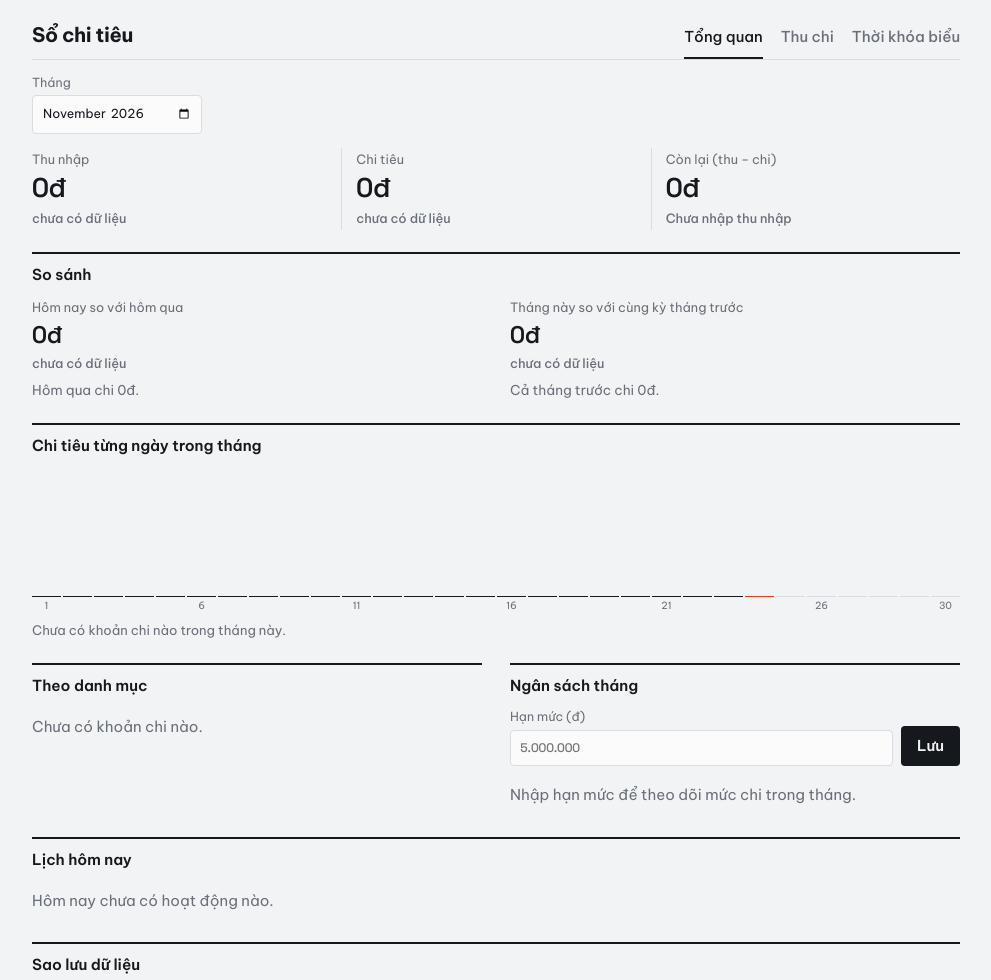
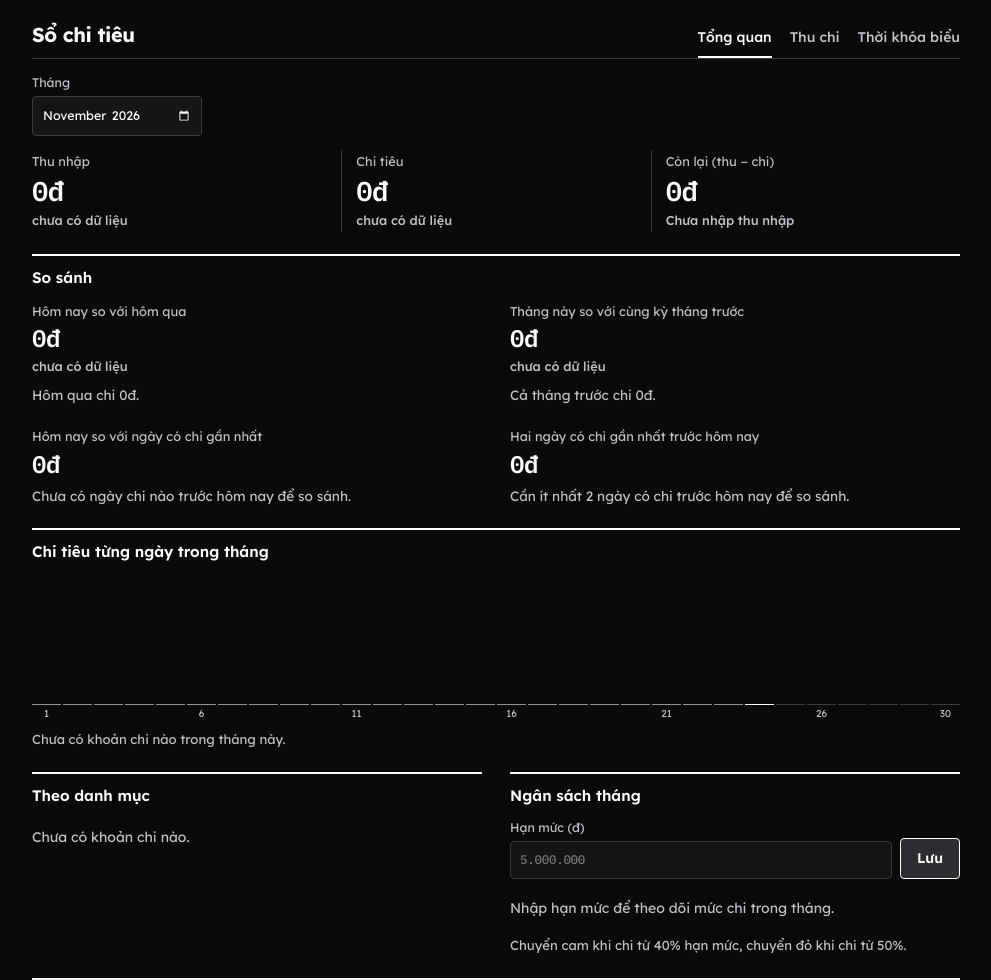
Before and after one commit to mamba436/so-chi-tieu, a plain HTML site: page index.html in a window 1280 px wide. Shown: the top 980 px of the page, without its empty margins (144-1135 px from the left). Drawn offline with Linux system fonts and the light colour scheme.

Commit message:
Add files via upload

```diff
--- a/index.html
+++ b/index.html
@@ -4,15 +4,15 @@
 <meta charset="utf-8">
 <meta name="viewport" content="width=device-width, initial-scale=1, viewport-fit=cover">
 <title>Sổ chi tiêu &amp; lịch tuần</title>
-<link rel="stylesheet" href="https://fonts.googleapis.com/css2?family=Be+Vietnam+Pro:wght@400;500;600;700&family=Space+Grotesk:wght@500;600;700&display=swap">
+<link rel="stylesheet" href="https://fonts.googleapis.com/css2?family=Lexend:wght@400;500;600;700&family=IBM+Plex+Mono:wght@500;600&display=swap">
 <style>
-:root{--bg:#f2f3f5;--surf:#fbfbfc;--ink:#15181d;--mute:#6a7078;--line:#d9dce1;--bad:#d4412a;--good:#14825d;--warn:#b7791f;
+:root{color-scheme:dark;--bg:#0a0a0b;--surf:#151517;--ink:#ffffff;--mute:#c2c2c8;--line:#3a3a3f;--red:#ff4d4f;--orange:#ffa53a;--bad:#ff4d4f;--good:#ff4d4f;--warn:#ff4d4f;
 box-sizing:border-box;padding-top:env(safe-area-inset-top,0px);padding-bottom:env(safe-area-inset-bottom,0px)}
-@media (prefers-color-scheme:dark){:root:not([data-theme="light"]){--bg:#101216;--surf:#171a20;--ink:#eceef1;--mute:#8d949d;--line:#2a2f37;--bad:#ef7a64;--good:#3fc18f;--warn:#e0b04a;color-scheme:dark}}
-:root[data-theme="dark"]{--bg:#101216;--surf:#171a20;--ink:#eceef1;--mute:#8d949d;--line:#2a2f37;--bad:#ef7a64;--good:#3fc18f;--warn:#e0b04a;color-scheme:dark}
+
+
 *{box-sizing:border-box}html{scroll-padding-top:env(safe-area-inset-top,0px)}
-body{margin:0;background:var(--bg);color:var(--ink);font:15px/1.5 "Be Vietnam Pro","Segoe UI",system-ui,sans-serif}
-.n{font-family:"Space Grotesk","Be Vietnam Pro",system-ui,sans-serif;font-variant-numeric:tabular-nums;letter-spacing:-.01em}
+body{margin:0;background:var(--bg);color:var(--ink);font:14px/1.6 "Lexend","Segoe UI",system-ui,sans-serif}
+.n{font-family:"IBM Plex Mono",ui-monospace,Consolas,monospace;font-variant-numeric:tabular-nums;letter-spacing:-.02em}
 .wrap{max-width:960px;margin:0 auto;padding:18px 16px 40px}
 header{display:flex;align-items:baseline;justify-content:space-between;gap:12px;flex-wrap:wrap;border-bottom:1px solid var(--line);margin-bottom:6px}
 h1{font-size:1.25rem;font-weight:700;margin:0;letter-spacing:-.02em}
@@ -26,9 +26,9 @@ h2{font-size:.95rem;font-weight:600;margin:0 0 10px}
 .strip{display:grid;grid-template-columns:repeat(3,1fr);margin-top:14px}
 .strip>div{padding:0 14px;border-left:1px solid var(--line)}.strip>div:first-child{padding-left:0;border:0}
 .strip small,.lbl{color:var(--mute);font-size:.8rem}
-.big{display:block;font-size:1.7rem;font-weight:600;line-height:1.2;margin:2px 0}
+.big{display:block;font-size:1.7rem;font-weight:600;line-height:1.2;margin:2px 0;color:var(--ink)}
 @media(max-width:560px){.big{font-size:1.15rem}.strip>div{padding:0 8px}}
-.d{font-size:.8rem;font-weight:500;color:var(--mute)}.d.bad{color:var(--bad)}.d.good{color:var(--good)}
+.d{font-size:.8rem;font-weight:500;color:var(--mute)}.d.bad,.d.good{color:var(--ink)}
 .two{display:grid;grid-template-columns:1fr;gap:18px}
 @media(min-width:720px){.two{grid-template-columns:1fr 1fr;gap:28px}}
 .cmp .big{font-size:1.5rem}
@@ -36,14 +36,14 @@ h2{font-size:.95rem;font-weight:600;margin:0 0 10px}
 .row,form{display:flex;gap:8px;flex-wrap:wrap;align-items:end}
 label{display:flex;flex-direction:column;font-size:.78rem;color:var(--mute);gap:3px;flex:1 1 120px}
 input,select{font:inherit;color:var(--ink);background:var(--surf);border:1px solid var(--line);border-radius:4px;padding:8px 9px;width:100%}
-.btn{background:var(--ink);color:var(--bg);border:0;border-radius:4px;padding:9px 16px;font:inherit;font-weight:600;cursor:pointer}
+.btn{background:#2c2c31;color:var(--ink);border:1px solid var(--ink);border-radius:4px;padding:8px 16px;font:inherit;font-weight:600;cursor:pointer}
 table{width:100%;border-collapse:collapse;font-size:.9rem}
 th{font-weight:500;color:var(--mute);text-align:right;padding:4px 0;font-size:.8rem}th:first-child,td:first-child{text-align:left}
 td{padding:7px 0;border-top:1px solid var(--line);text-align:right}
 .chart{display:flex;align-items:flex-end;gap:2px;height:130px;position:relative;margin-top:8px}
 .chart .c{flex:1;height:100%;display:flex;flex-direction:column;justify-content:flex-end;align-items:center;position:relative}
-.chart .b{width:100%;background:var(--ink);min-height:1px}
-.chart .c.t .b{background:var(--bad)}.chart .c.f .b{background:var(--line)}
+.chart .b{width:100%;background:#8f8f98;min-height:1px}
+.chart .c.t .b{background:var(--ink)}.chart .c.f .b{background:var(--line)}
 .chart .c span{position:absolute;bottom:-17px;font-size:.62rem;color:var(--mute)}
 .avg{position:absolute;left:0;right:0;border-top:1px dashed var(--mute);pointer-events:none}
 .avg em{position:absolute;right:0;top:-17px;font-size:.7rem;font-style:normal;color:var(--mute);background:var(--bg);padding:0 3px}
@@ -55,23 +55,26 @@ td{padding:7px 0;border-top:1px solid var(--line);text-align:right}
 .tt{overflow-x:auto;border:1px solid var(--line);background:var(--surf);margin-top:10px}
 .tt-in{display:grid;grid-template-columns:46px repeat(7,minmax(96px,1fr));min-width:760px}
 .hd{padding:7px 4px;text-align:center;font-weight:600;font-size:.85rem;border-bottom:1px solid var(--line)}
-.hd.today{background:var(--ink);color:var(--bg)}
+.hd.today{background:#2c2c31;color:var(--ink);box-shadow:inset 0 -2px 0 var(--ink)}
 .hrs div{height:48px;font-size:.7rem;color:var(--mute);text-align:right;padding:1px 6px}
 .col{position:relative;border-left:1px solid var(--line);height:calc(48px * 17);background:repeating-linear-gradient(transparent 0 47px,var(--line) 47px 48px)}
 .ev{position:absolute;left:2px;right:2px;padding:3px 6px;font:inherit;font-size:.76rem;line-height:1.25;color:var(--ink);overflow:hidden;cursor:pointer;border:0;text-align:left;border-radius:2px}
 .ev small{display:block;color:var(--mute)}
 .hint{color:var(--mute);font-size:.82rem;margin:8px 0 0}
+td.n{color:var(--ink)}
+td.n+td.n{color:var(--mute)}
+.pomo+.row .hint{color:var(--ink)}
 .pomo{display:flex;align-items:center;gap:22px;flex-wrap:wrap}
 .clock{font-size:3.4rem;font-weight:600;line-height:1}
-.m{color:var(--mute);font-size:.85rem}
-.set{display:flex;gap:8px}.set label{flex:0 0 96px}
-.btn.alt{background:none;color:var(--ink);border:1px solid var(--ink)}
+.m{color:var(--ink);font-size:.85rem}
+.set{display:flex;gap:10px;align-items:flex-end}.set label{flex:0 0 138px;color:var(--ink);font-size:.85rem;font-weight:500;white-space:nowrap}.set input{font-size:1rem;font-weight:600;color:var(--ink)}
+.btn.alt{background:none;color:var(--ink);border:1px solid #5a5a60}
 .btn.sm{padding:6px 11px;font-size:.85rem}
 .selbar{display:none;border:1px solid var(--ink);padding:10px 12px;margin-top:14px;gap:10px;flex-wrap:wrap;align-items:center;justify-content:space-between}
 .selbar.on{display:flex}
 .ev.sel1{outline:2px solid var(--ink);z-index:1}
 #toast{position:fixed;left:50%;transform:translateX(-50%);bottom:calc(16px + env(safe-area-inset-bottom,0px));z-index:20;display:flex;flex-direction:column;gap:8px;width:min(440px,calc(100% - 24px))}
-.tst{background:var(--ink);color:var(--bg);padding:12px 14px;border-radius:4px;display:flex;gap:10px;align-items:center;justify-content:space-between}
+.tst{background:#1d1d20;color:var(--ink);border:1px solid var(--ink);padding:12px 14px;border-radius:4px;display:flex;gap:10px;align-items:center;justify-content:space-between}
 .tst .btn{background:var(--bg);color:var(--ink)}
 </style>
 </head>
@@ -100,6 +103,10 @@ td{padding:7px 0;border-top:1px solid var(--line);text-align:right}
       <div><span class="lbl">Hôm nay so với hôm qua</span><span class="big n" id="cTd">0</span><span id="cTdD"></span><p id="cTdP"></p></div>
       <div><span class="lbl" id="cMLbl">Tháng này so với tháng trước</span><span class="big n" id="cMo">0</span><span id="cMoD"></span><p id="cMoP"></p></div>
     </div>
+    <div class="two cmp" style="margin-top:20px">
+      <div><span class="lbl">Hôm nay so với ngày có chi gần nhất</span><span class="big n" id="cNv">0</span><span id="cNd"></span><p id="cNp"></p></div>
+      <div><span class="lbl">Hai ngày có chi gần nhất trước hôm nay</span><span class="big n" id="cPv">0</span><span id="cPd"></span><p id="cPp"></p></div>
+    </div>
   </div>
 
   <div class="blk">
@@ -114,6 +121,7 @@ td{padding:7px 0;border-top:1px solid var(--line);text-align:right}
       <h2>Ngân sách tháng</h2>
       <div class="row"><label>Hạn mức (đ)<input type="text" inputmode="numeric" autocomplete="off" id="budget" class="n" placeholder="5.000.000"></label><button class="btn" id="saveBudget" type="button">Lưu</button></div>
       <div id="budgetView" style="margin-top:10px"></div>
+      <p class="hint">Chuyển cam khi chi từ 40% hạn mức, chuyển đỏ khi chi từ 50%.</p>
     </div>
   </div>
   <div class="blk"><h2>Lịch hôm nay</h2><div id="todayEv"></div></div>
@@ -204,6 +212,7 @@ $("nav").onclick=function(e){var t=e.target.dataset.t;if(!t)return;
 function prevM(m){var p=m.split("-");var d=new Date(+p[0],+p[1]-2,1);return d.getFullYear()+"-"+pad(d.getMonth()+1)}
 function sum(type,pred){var s=0;S.tx.forEach(function(t){if(t.type===type&&pred(t))s+=t.amt});return s}
 function inM(m,upto){return function(t){return t.date.slice(0,7)===m&&+t.date.slice(8)<=upto}}
+function dlab(k){var p=k.split("-"),d=new Date(+p[0],+p[1]-1,+p[2]),t=new Date(today.getFullYear(),today.getMonth(),today.getDate()),n=Math.round((t-d)/864e5);return DAYS[(d.getDay()+6)%7]+" "+p[2]+"/"+p[1]+(n===1?" (hôm qua)":n>1?" ("+n+" ngày trước)":"")}
 function delta(cur,prev,badUp){
   if(!cur&&!prev)return"<span class='d'>chưa có dữ liệu</span>";
   var diff=cur-prev;if(diff===0)return"<span class='d'>không đổi</span>";
@@ -217,13 +226,20 @@ function render(){
   var inc=sum("inc",inM(m,31)),exp=sum("exp",inM(m,31));
   var pIncS=sum("inc",inM(pm,cut)),pExpS=sum("exp",inM(pm,cut)),pExpAll=sum("exp",inM(pm,31));
   var vs=isCur?"cùng kỳ tháng trước":"tháng trước";
-  $("sInc").textContent=fmt(inc);$("sExp").textContent=fmt(exp);var bud=S.budget[m]||0,rem=bud?bud-exp:inc-exp;$("sBalL").textContent=bud?"Ngân sách còn lại":"Còn lại (thu − chi)";$("sBal").textContent=fmt(rem);$("sBal").style.color=rem<0?"var(--bad)":"";
+  $("sInc").textContent=fmt(inc);$("sExp").textContent=fmt(exp);var bud=S.budget[m]||0,rem=bud?bud-exp:inc-exp;$("sBalL").textContent=bud?"Ngân sách còn lại":"Còn lại (thu − chi)";$("sBal").textContent=fmt(rem);var over=bud?exp>bud:(inc>0&&exp>inc),lvl=bud?(exp>=bud*.5?"var(--red)":exp>=bud*.4?"var(--orange)":""):(over?"var(--red)":"");$("sBal").style.color=lvl;$("sExp").style.color=over?"var(--red)":"";$("cMo").style.color=over?"var(--red)":"";
   $("dInc").innerHTML=delta(inc,pIncS,false);$("dExp").innerHTML=delta(exp,pExpS,true);
   $("dBal").textContent=bud?"Hạn mức "+fmt(bud)+(inc>0?", thu − chi: "+fmt(inc-exp):""):(inc>0?"Giữ lại "+Math.round((inc-exp)/inc*100)+"% thu nhập":"Chưa nhập thu nhập");
 
   var td=sum("exp",function(t){return t.date===todayStr}),yd=sum("exp",function(t){return t.date===yestStr});
   $("cTd").textContent=fmt(td);$("cTdD").innerHTML=delta(td,yd,true);
   $("cTdP").textContent="Hôm qua chi "+fmt(yd)+".";
+  var byDay={};S.tx.forEach(function(t){if(t.type==="exp"&&t.date<todayStr)byDay[t.date]=(byDay[t.date]||0)+t.amt});
+  var past=Object.keys(byDay).sort().reverse();
+  $("cNv").textContent=fmt(td);
+  if(past.length){var l1=past[0];$("cNd").innerHTML=delta(td,byDay[l1],true);$("cNp").textContent="Ngày có chi gần nhất là "+dlab(l1)+", chi "+fmt(byDay[l1])+"."}
+  else{$("cNd").innerHTML="";$("cNp").textContent="Chưa có ngày chi nào trước hôm nay để so sánh."}
+  if(past.length>1){var aa=past[0],bb=past[1];$("cPv").textContent=fmt(byDay[aa]);$("cPd").innerHTML=delta(byDay[aa],byDay[bb],true);$("cPp").textContent=dlab(aa)+" so với "+dlab(bb)+", chi "+fmt(byDay[bb])+"."}
+  else{$("cPv").textContent=fmt(past.length?byDay[past[0]]:0);$("cPd").innerHTML="";$("cPp").textContent="Cần ít nhất 2 ngày có chi trước hôm nay để so sánh."}
   $("cMLbl").textContent=isCur?"Tháng này so với cùng kỳ tháng trước":"Tổng chi so với tháng trước";
   $("cMo").textContent=fmt(exp);$("cMoD").innerHTML=delta(exp,pExpS,true);
   var note="Cả tháng trước chi "+fmt(pExpAll)+".";
@@ -237,7 +253,7 @@ function render(){
   if(mx&&avg>0)h+="<div class='avg' style='bottom:"+(avg/mx*100)+"%'><em class='n'>TB "+fmt(avg)+"/ngày</em></div>";
   $("chart").innerHTML=h;
   var mxDay=daily.indexOf(mx)+1;
-  $("chartNote").textContent=mx?"Ngày chi nhiều nhất: "+mxDay+"/"+mo+" ("+fmt(mx)+"). Ngày hôm nay tô đỏ, di chuột vào cột để xem số tiền.":"Chưa có khoản chi nào trong tháng này.";
+  $("chartNote").textContent=mx?"Ngày chi nhiều nhất: "+mxDay+"/"+mo+" ("+fmt(mx)+"). Cột hôm nay tô trắng, di chuột vào cột để xem số tiền.":"Chưa có khoản chi nào trong tháng này.";
 
   var by={},pby={};S.tx.forEach(function(t){if(t.type!=="exp")return;
     if(inM(m,31)(t))by[t.cat]=(by[t.cat]||0)+t.amt;
@@ -247,12 +263,12 @@ function render(){
     return"<tr><td>"+esc(k)+"</td><td class='n'>"+fmt(a)+"</td><td class='n'>"+fmt(b)+"</td><td>"+delta(a,b,true).replace(/ \(.*?\)/,"")+"</td></tr>"}).join("")+"</table>":"<p class='empty'>Chưa có khoản chi nào.</p>";
 
   var b=S.budget[m]||0;$("budget").value=b?b.toLocaleString("vi-VN"):"";
-  if(b){var pc=Math.min(100,exp/b*100),col=exp>b?"var(--bad)":pc>80?"var(--warn)":"var(--ink)";
-    $("budgetView").innerHTML="<div class='n'>"+fmt(exp)+" / "+fmt(b)+" ("+Math.round(exp/b*100)+"%)</div><div class='bar'><i style='width:"+pc+"%;background:"+col+"'></i></div><p class='hint'>"+(exp>b?"Vượt hạn mức "+fmt(exp-b)+".":"Còn được chi "+fmt(b-exp)+(isCur&&cut<dim?", tức khoảng "+fmt((b-exp)/(dim-cut))+"/ngày cho "+(dim-cut)+" ngày còn lại.":"."))+"</p>"}
+  if(b){var pc=Math.min(100,exp/b*100),col=lvl||"var(--ink)";
+    $("budgetView").innerHTML="<div class='n' style='color:"+(lvl||"var(--ink)")+"'>"+fmt(exp)+" / "+fmt(b)+" ("+Math.round(exp/b*100)+"%)</div><div class='bar'><i style='width:"+pc+"%;background:"+col+"'></i></div><p class='hint'>"+(exp>b?"<b style='color:var(--red)'>Vượt hạn mức "+fmt(exp-b)+".</b>":"Còn được chi "+fmt(b-exp)+(isCur&&cut<dim?", tức khoảng "+fmt((b-exp)/(dim-cut))+"/ngày cho "+(dim-cut)+" ngày còn lại.":"."))+"</p>"}
   else $("budgetView").innerHTML="<p class='empty'>Nhập hạn mức để theo dõi mức chi trong tháng.</p>";
 
   var list=S.tx.filter(function(t){return t.date.slice(0,7)===m}).sort(function(a,c){return c.date<a.date?-1:1});
-  $("txList").innerHTML=list.length?list.map(function(t){return"<div class='tx'><span class='dt n'>"+t.date.slice(8)+"/"+t.date.slice(5,7)+"</span><div>"+esc(t.note||t.cat)+"<small>"+esc(t.cat)+"</small></div><b class='n' style='color:var(--"+(t.type==="inc"?"good":"bad")+")'>"+(t.type==="inc"?"+":"−")+fmt(t.amt)+"</b><button class='x' data-id='"+t.id+"' aria-label='Xóa'>✕</button></div>"}).join(""):"<p class='empty'>Chưa có giao dịch nào trong tháng này.</p>";
+  $("txList").innerHTML=list.length?list.map(function(t){return"<div class='tx'><span class='dt n'>"+t.date.slice(8)+"/"+t.date.slice(5,7)+"</span><div>"+esc(t.note||t.cat)+"<small>"+esc(t.cat)+"</small></div><b class='n'>"+(t.type==="inc"?"+":"−")+fmt(t.amt)+"</b><button class='x' data-id='"+t.id+"' aria-label='Xóa'>✕</button></div>"}).join(""):"<p class='empty'>Chưa có giao dịch nào trong tháng này.</p>";
 }
 $("month").onchange=render;
 $("budget").addEventListener("change",function(){S.budget[$("month").value]=num($("budget").value);save();render()});
```
